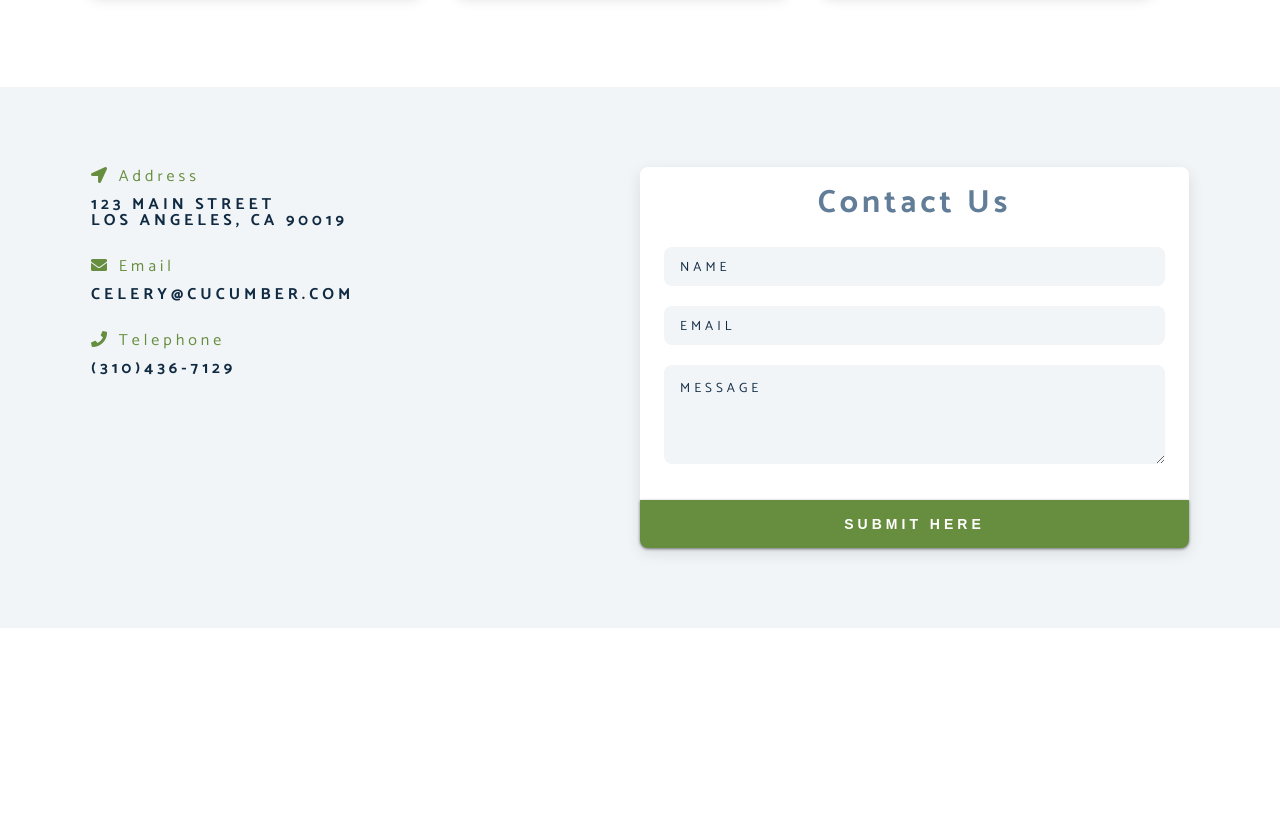
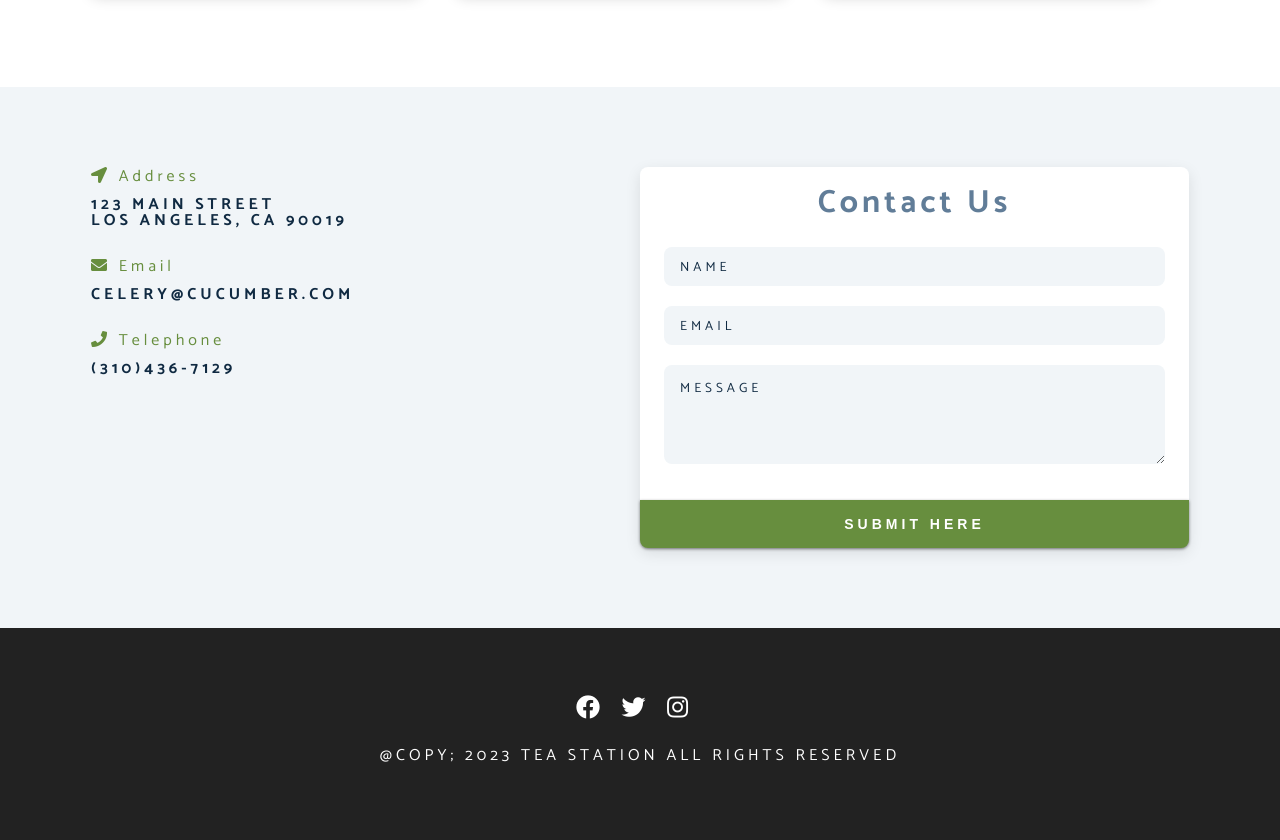
Before and after one commit to serge-kamga/tea-station, a plain HTML site: page index.html in a window 1280 px wide. Shown: the part 2856-3696 px from the top of the page. Before the commit the page ends 3484 px from the top, so only its background shows below. Drawn offline with Linux system fonts and the light colour scheme; a web font is replaced by a local one.

Commit message:
finished the footer

```diff
--- a/app.js
+++ b/app.js
@@ -1,11 +1,13 @@
-const navBtn = document.getElementById("nav-btn");
-const navbar = document.getElementById("navbar");
-const navClose = document.getElementById("nav-close");
+const navBtn = document.getElementById('nav-btn');
+const navbar = document.getElementById('navbar');
+const navClose = document.getElementById('nav-close');
 
-navBtn.addEventListener("click", () => {
-  navbar.classList.add("showNav");
+navBtn.addEventListener('click', () => {
+  navbar.classList.add('showNav');
 });
 
-navClose.addEventListener("click", () => {
-  navbar.classList.remove("showNav");
+navClose.addEventListener('click', () => {
+  navbar.classList.remove('showNav');
 });
+const date = document.getElementById('date');
+date.innerHTML(new Date().getFullYear());
--- a/css/styles.css
+++ b/css/styles.css
@@ -524,3 +524,35 @@ Contact form
     width: 50%;
   }
 }
+
+/*
+======================
+Footer
+======================
+*/
+.footer {
+  background: #222;
+  text-align: center;
+}
+
+.social-icon {
+  color: var(--clr-white);
+  font-size: 1.5rem;
+  margin-right: 1rem;
+  transition: var(--transition);
+}
+
+.social-icon:hover {
+  color: var(--ff-primary);
+}
+
+.footer-text {
+  margin-top: 1.25rem;
+  text-transform: uppercase;
+  color: var(--clr-white);
+  font-weight: 400;
+}
+
+.company {
+  color: var(--ff-primary);
+}
--- a/index.html
+++ b/index.html
@@ -306,6 +306,26 @@
       </div>
     </div>
     <!-- end of contact form -->
+    <!-- footer -->
+    <footer class="footer">
+      <div class="section-center">
+        <div class="social-icons">
+          <a href="#" class="social-icon">
+            <i class="fab fa-facebook"></i>
+          </a>
+          <a href="#" class="social-icon">
+            <i class="fab fa-twitter"></i>
+          </a>
+          <a href="#" class="social-icon">
+            <i class="fab fa-instagram"></i>
+          </a>
+        </div>
+        <h4 class="footer-text">
+          @copy; <span id="date">2023</span>
+          <span class="company">tea station</span> All rights reserved
+        </h4>
+      </div>
+    </footer>
     <script src="app.js"></script>
   </body>
 </html>
```
